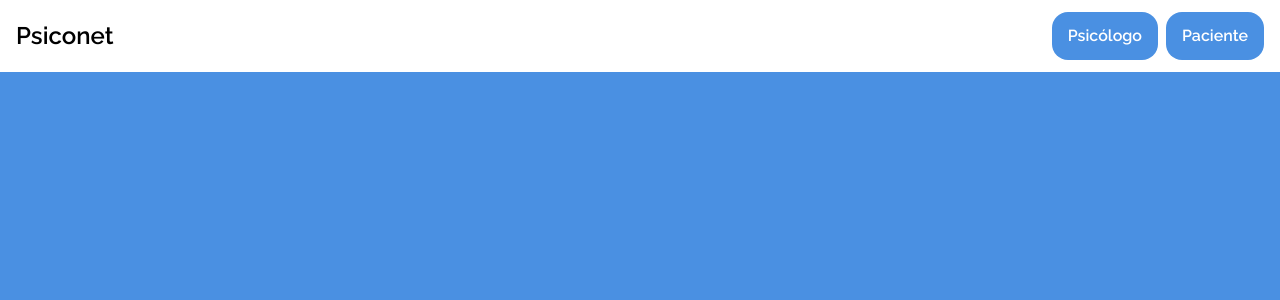
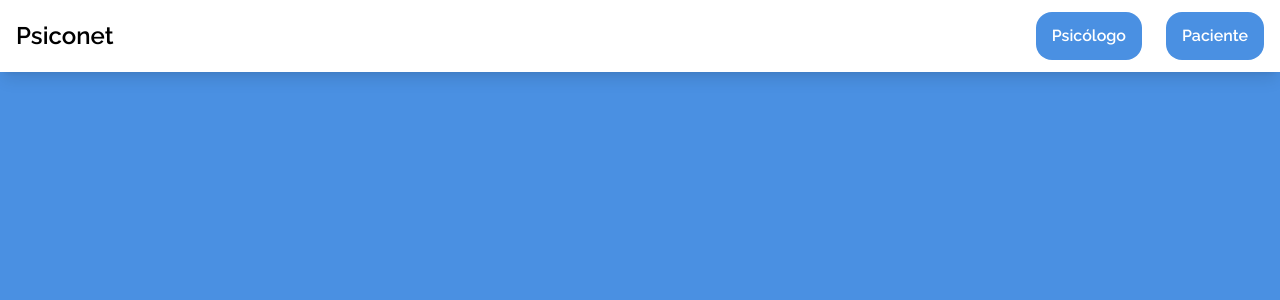
Before and after one commit to jonathaneamorim/Psiconet-Frontend, a Next.js app: page / in a window 1280 px wide. Shown: the top 300 px of the page. Built offline with nearby package versions, Linux system fonts and the light colour scheme.

Commit message:
fix: ajuste no header

```diff
--- a/src/components/Header.tsx
+++ b/src/components/Header.tsx
@@ -3,15 +3,18 @@
 import Link from "next/link";
 import { useState } from "react";
 import { Button } from "./Button";
-import { useRouter } from "next/navigation";
+import { useRouter, usePathname } from "next/navigation";
 
 export function Header() {
     const [isMenuOpen, setIsMenuOpen] = useState(false);
-    const isHomePage = typeof window !== 'undefined' && window.location.pathname === '/';
+    const pathname = usePathname();
+    const isHomePage = pathname === '/';
     const router = useRouter();
 
     return (
-        <header className="w-full h-18 bg-[var(--secondary)] flex items-center justify-between fixed top-0 left-0 px-4 z-50">
+        <header className="w-full h-18 bg-[var(--secondary)] fixed top-0 left-0 px-4 z-50 shadow-lg">
+            <div className="container w-full h-full mx-auto flex items-center justify-between">
+
                 <div className="flex-shrink-0">
                     <Link href="/">
                         <h1 className="text-2xl font-bold">Psiconet</h1>
@@ -20,11 +23,17 @@ export function Header() {
 
                 <div className="flex items-center gap-2">
                     {isHomePage ? (
-                    <div className="flex items-center gap-2 flex-nowrap">
-                        <Button variant="primary" onClick={() => router.push('/psicologo/login')}>
+                        <div className="flex items-center gap-2 flex-nowrap md:gap-6">
+                            <Button
+                                variant="primary"
+                                onClick={() => router.push('/psicologo/login')}
+                            >
                                 Psicólogo
                             </Button>
-                        <Button variant="primary" onClick={() => router.push('/paciente/login')}>
+                            <Button
+                                variant="primary"
+                                onClick={() => router.push('/paciente/login')}
+                            >
                                 Paciente
                             </Button>
                         </div>
@@ -32,7 +41,8 @@ export function Header() {
                         <button
                             onClick={() => setIsMenuOpen(!isMenuOpen)}
                             className="lg:hidden p-2 text-slate-300 hover:text-white rounded-lg transition-colors focus:outline-none"
-                        aria-label="Menu">
+                            aria-label="Menu"
+                        >
                             <div className="w-6 h-5 flex flex-col justify-between items-center">
                                 <span className={`block w-full h-0.5 bg-[var(--tertiary)] rounded-full transition-all duration-300 ${isMenuOpen ? "rotate-45 translate-y-2.5" : ""}`} />
                                 <span className={`block w-full h-0.5 bg-[var(--tertiary)] rounded-full transition-all duration-300 ${isMenuOpen ? "opacity-0" : "opacity-100"}`} />
@@ -40,6 +50,7 @@ export function Header() {
                             </div>
                         </button>
                     )}
+                </div>
             </div>
 
             <div
@@ -49,8 +60,8 @@ export function Header() {
             >
                 <nav className="p-4">
                     <ul className="flex flex-col gap-4 text-white">
-                        <li className="hover:text-[var(--primary)] cursor-pointer">Início</li>
-                        <li className="hover:text-[var(--primary)] cursor-pointer">Sobre</li>
+                        <li className="hover:text-[var(--primary)] cursor-pointer" onClick={() => setIsMenuOpen(false)}>Início</li>
+                        <li className="hover:text-[var(--primary)] cursor-pointer" onClick={() => setIsMenuOpen(false)}>Sobre</li>
                     </ul>
                 </nav>
             </div>
```
Lines whose indentation alone changed are shown as unchanged.
